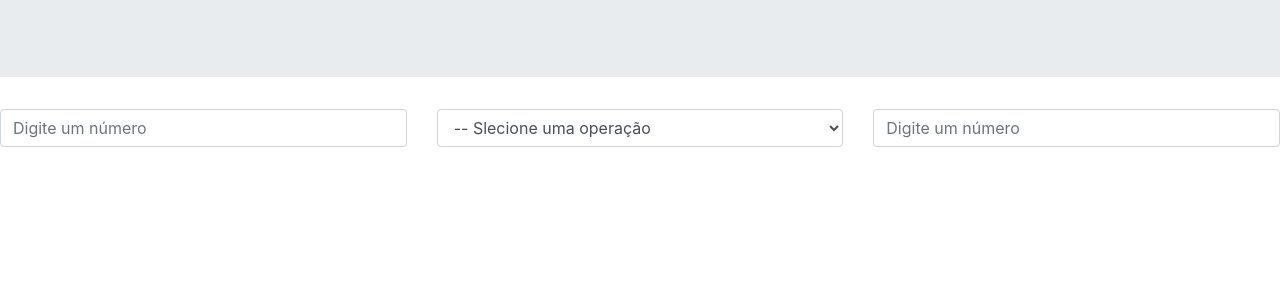
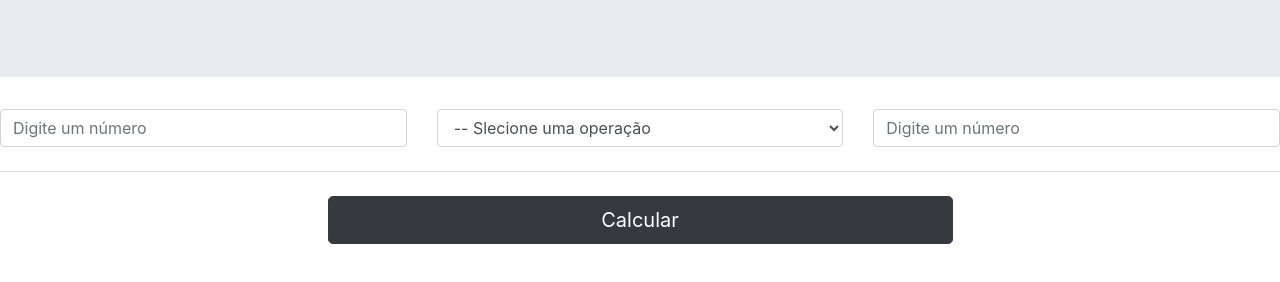
Before and after one commit to joseaugustosva/calc-start, a plain HTML site: page calculadora.html in a window 1280 px wide. Shown: the part 172-454 px from the top of the page. Drawn offline with nearby package versions, Linux system fonts and the light colour scheme.

Commit message:
Inserir botão calcular no HTML

```diff
--- a/calculadora.html
+++ b/calculadora.html
@@ -47,6 +47,24 @@
 
     </section>
 
+    <hr class="my-4">
+
+    <section class="row">
+
+      <div class="col-sm-3"></div>
+
+      <div class="col-sm-6">
+
+        <button type="button" class="btn btn-dark btn-block btn-lg">
+          Calcular
+        </button>
+
+      </div>
+
+      <div class="col-sm-3"></div>
+
+    </section>
+
   </div>
 
 
```
